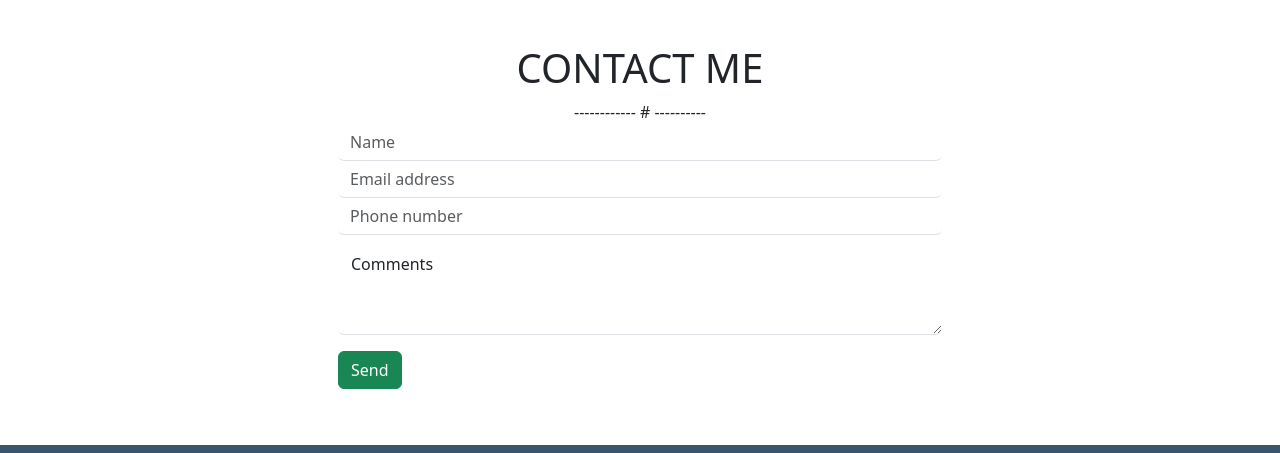
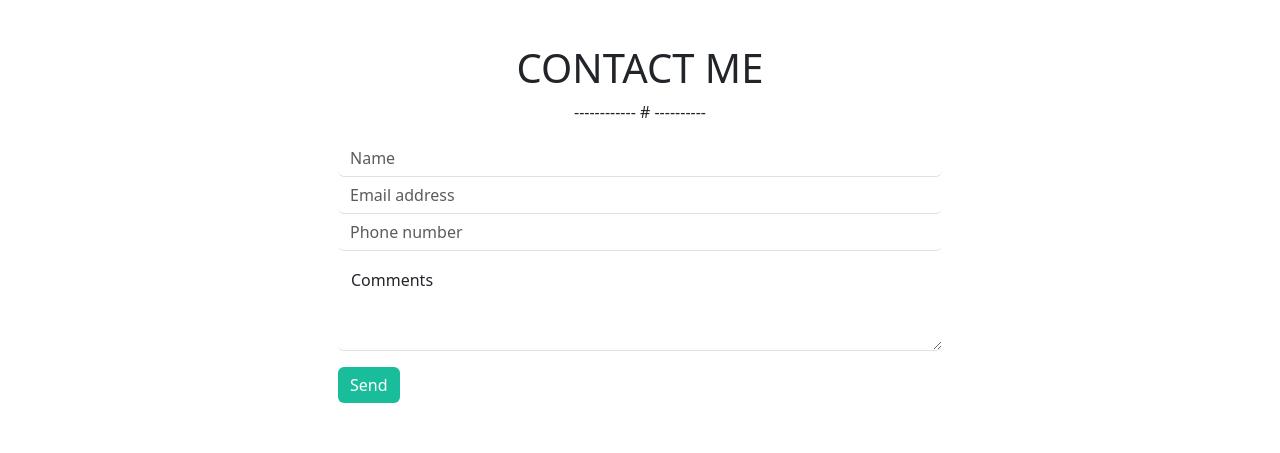
Before and after one commit to danilopiccinni/html-css-bootstrap-freelancer, a plain HTML site: page index.html in a window 1280 px wide. Shown: the part 1720-2173 px from the top of the page. Drawn offline with nearby package versions, Linux system fonts and the light colour scheme.

Commit message:
padding e stile sezione 3

```diff
--- a/css/style.css
+++ b/css/style.css
@@ -25,6 +25,10 @@ header {
 .section-2 {
     background-color: #19bc9b;
 }
+
+.__bottone {
+    background-color: #19bc9b;
+}
 .footer-top {
     background-color: #3a546d;
 }
--- a/index.html
+++ b/index.html
@@ -131,40 +131,39 @@
     <section class="sectione-3">
         <div class="container-fluid pt-5 pb-5">
             <div class="container w-50 text-center">
+
                 <div class="col">
                     <h1>CONTACT ME</h1>
                 </div>
+
                 <div class="col">
                     <span>------------ # ----------</span>
                 </div>
+
             </div>
 
-            <div class="container w-50">
-
+            <div class="container w-50 pt-3">
                 <input type="text" class="form-control border-0 border-bottom" placeholder="Name" >
             </div>
 
             <div class="container w-50">
-
                 <input type="email" class="form-control border-0 border-bottom" placeholder="Email address">
             </div>
 
             <div class="container w-50">
-
                 <input type="tel" class="form-control border-0 border-bottom" placeholder="Phone number">
             </div>
 
             <div class="container w-50 ">
-
                 <div class="form-floating">
                     <textarea class="form-control border-0 border-bottom" placeholder="Leave a comment here" id="floatingTextarea2" style="height: 100px"></textarea>
                     <label for="floatingTextarea2">Comments</label>
-                  </div>
                 </div>
+            </div>
 
             <div class="container w-50 pt-3">
                 <div class="form-label">
-                    <button type="button" class="btn btn-success">Send</button>
+                    <button type="button" class="btn btn-success border-0 __bottone">Send</button>
                 </div>
             </div>
         </div>
```
